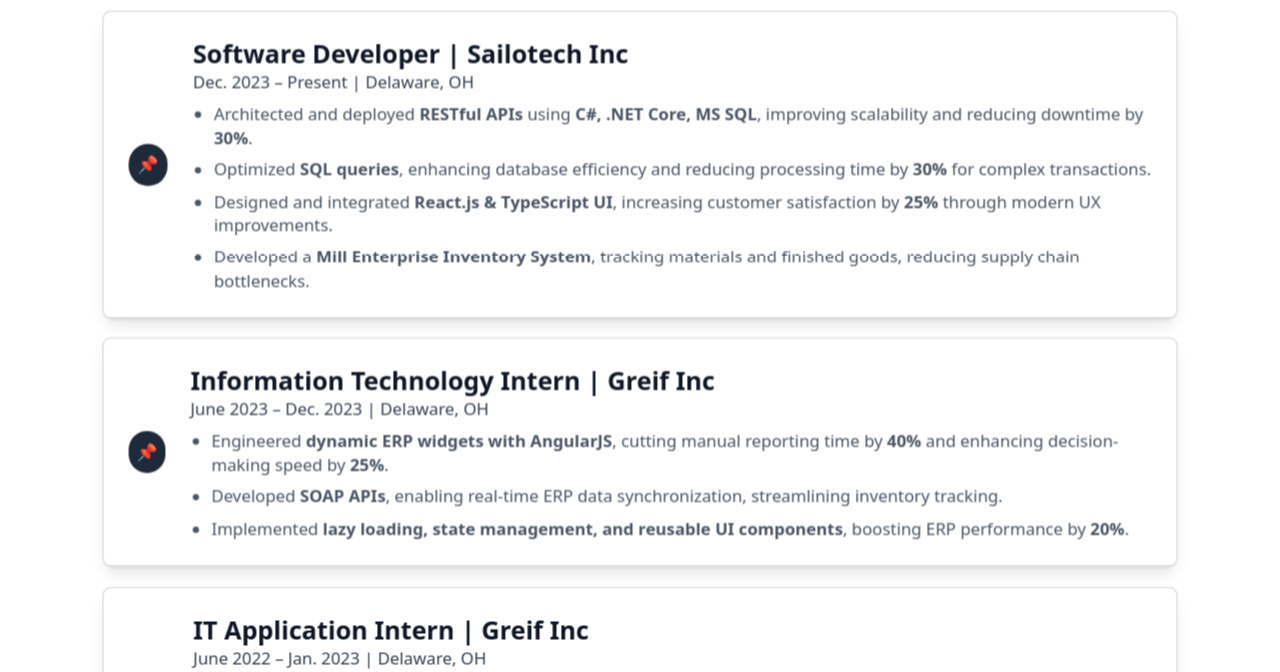
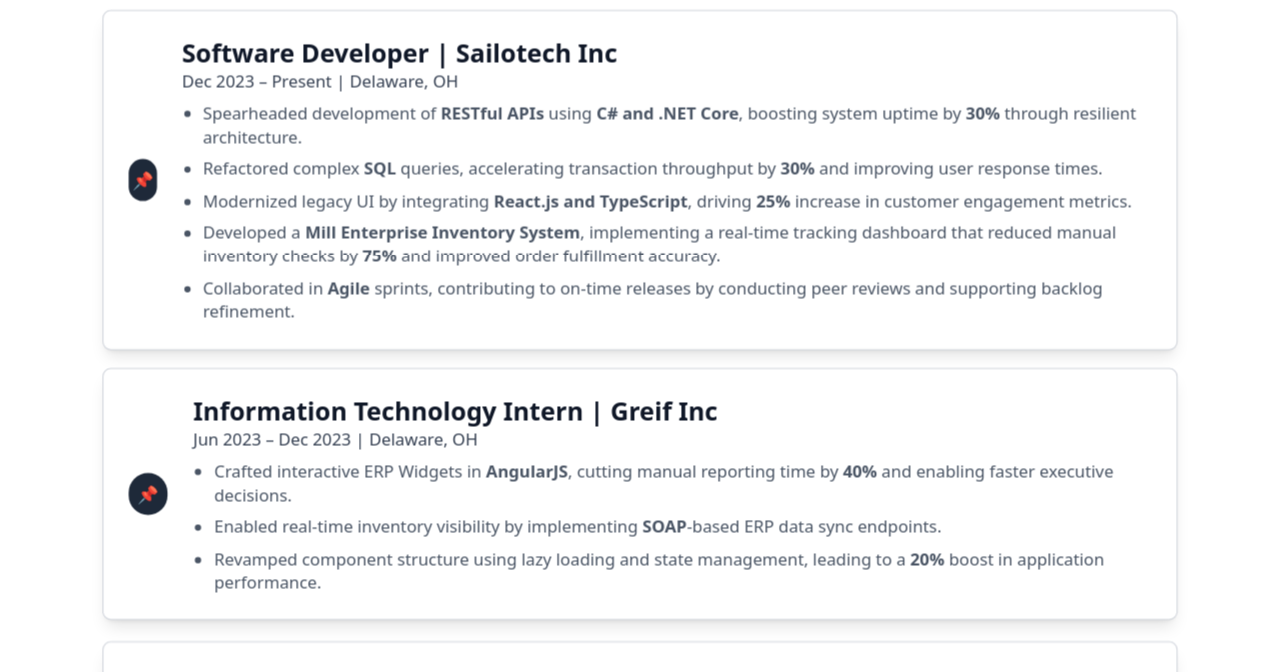
Before and after one commit to santosh-sy/SGWebsite, a website built with webpack: page pages/experience.html in a window 1280 px wide. Shown: the part 226-898 px from the top of the page. Built offline with nearby package versions, Linux system fonts and the light colour scheme.

Commit message:
Update experience.html

```diff
--- a/pages/experience.html
+++ b/pages/experience.html
@@ -29,12 +29,13 @@
       <div class="w-10 h-10 bg-gray-800 rounded-full flex items-center justify-center text-white font-bold">📌</div>
       <div>
         <h3 class="text-2xl font-semibold">Software Developer | Sailotech Inc</h3>
-        <p class="text-gray-700">Dec. 2023 – Present | Delaware, OH</p>
+        <p class="text-gray-700">Dec 2023 – Present | Delaware, OH</p>
         <ul class="list-disc ml-5 mt-2 text-gray-600 space-y-2">
-          <li>Architected and deployed <strong>RESTful APIs</strong> using <strong>C#, .NET Core, MS SQL</strong>, improving scalability and reducing downtime by <strong>30%</strong>.</li>
-          <li>Optimized <strong>SQL queries</strong>, enhancing database efficiency and reducing processing time by <strong>30%</strong> for complex transactions.</li>
-          <li>Designed and integrated <strong>React.js & TypeScript UI</strong>, increasing customer satisfaction by <strong>25%</strong> through modern UX improvements.</li>
-          <li>Developed a <strong>Mill Enterprise Inventory System</strong>, tracking materials and finished goods, reducing supply chain bottlenecks.</li>
+          <li>Spearheaded development of <strong>RESTful APIs</strong> using <strong>C# and .NET Core</strong>, boosting system uptime by <strong>30%</strong> through resilient architecture.</li>
+          <li>Refactored complex <strong>SQL</strong> queries, accelerating transaction throughput by <strong>30%</strong> and improving user response times.</li>
+          <li>Modernized legacy UI by integrating <strong>React.js and TypeScript</strong>, driving <strong>25%</strong> increase in customer engagement metrics.</li>
+          <li>Developed a <strong>Mill Enterprise Inventory System</strong>, implementing a real-time tracking dashboard that reduced manual inventory checks by <strong>75%</strong> and improved order fulfillment accuracy.</li>
+          <li>Collaborated in <strong>Agile</strong> sprints, contributing to on-time releases by conducting peer reviews and supporting backlog refinement.</li>
         </ul>
       </div>
     </div>
@@ -44,11 +45,11 @@
       <div class="w-10 h-10 bg-gray-800 rounded-full flex items-center justify-center text-white font-bold">📌</div>
       <div>
         <h3 class="text-2xl font-semibold">Information Technology Intern | Greif Inc</h3>
-        <p class="text-gray-700">June 2023 – Dec. 2023 | Delaware, OH</p>
+        <p class="text-gray-700">Jun 2023 – Dec 2023 | Delaware, OH</p>
         <ul class="list-disc ml-5 mt-2 text-gray-600 space-y-2">
-          <li>Engineered <strong>dynamic ERP widgets with AngularJS</strong>, cutting manual reporting time by <strong>40%</strong> and enhancing decision-making speed by <strong>25%</strong>.</li>
-          <li>Developed <strong>SOAP APIs</strong>, enabling real-time ERP data synchronization, streamlining inventory tracking.</li>
-          <li>Implemented <strong>lazy loading, state management, and reusable UI components</strong>, boosting ERP performance by <strong>20%</strong>.</li>
+          <li>Crafted interactive ERP Widgets in <strong>AngularJS</strong>, cutting manual reporting time by <strong>40%</strong> and enabling faster executive decisions.</li>
+          <li>Enabled real-time inventory visibility by implementing <strong>SOAP</strong>-based ERP data sync endpoints.</li>
+          <li>Revamped component structure using lazy loading and state management, leading to a <strong>20%</strong> boost in application performance.</li>
         </ul>
       </div>
     </div>
@@ -57,12 +58,11 @@
     <div class="timeline-item opacity-0 transition duration-700 ease-in-out flex items-center gap-6 bg-white bg-opacity-70 backdrop-blur-lg p-6 rounded-lg shadow-lg border border-gray-300 hover:bg-opacity-90">
       <div class="w-10 h-10 bg-gray-800 rounded-full flex items-center justify-center text-white font-bold">📌</div>
       <div>
-        <h3 class="text-2xl font-semibold">IT Application Intern | Greif Inc</h3>
-        <p class="text-gray-700">June 2022 – Jan. 2023 | Delaware, OH</p>
+        <h3 class="text-2xl font-semibold">Information Technology Application Intern | Greif Inc</h3>
+        <p class="text-gray-700">Jun 2022 – Jan 2023 | Delaware, OH</p>
         <ul class="list-disc ml-5 mt-2 text-gray-600 space-y-2">
-          <li>Designed <strong>interactive dashboards</strong> in <strong>SugarCRM</strong>, increasing stakeholder engagement by <strong>25%</strong> and improving business visibility.</li>
-          <li>Conducted <strong>data quality assurance</strong> and optimized data transfer workflows, improving processing speed by <strong>45%</strong>.</li>
-          <li>Collaborated in <strong>Agile Scrum teams</strong>, actively participating in <strong>sprint planning, code reviews, and iterative product delivery</strong>.</li>
+          <li>Created responsive <strong>SugarCRM</strong> dashboards, resulting in a <strong>25%</strong> rise in user engagement and improved business transparency.</li>
+          <li>Diagnosed and streamlined data transfer pipelines, slashing processing delays by 45%.</li>
         </ul>
       </div>
     </div>
```
